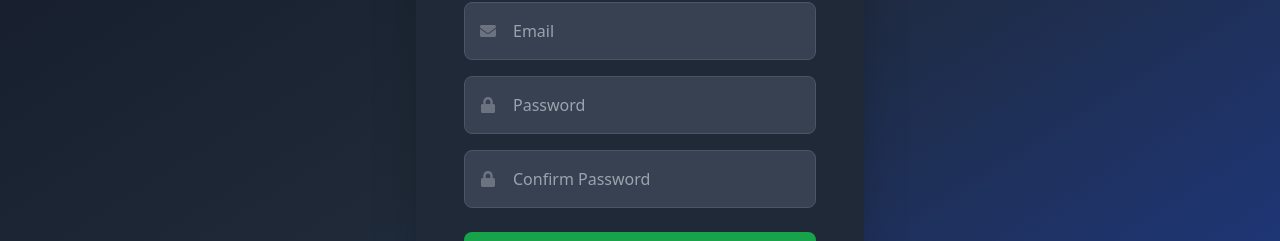
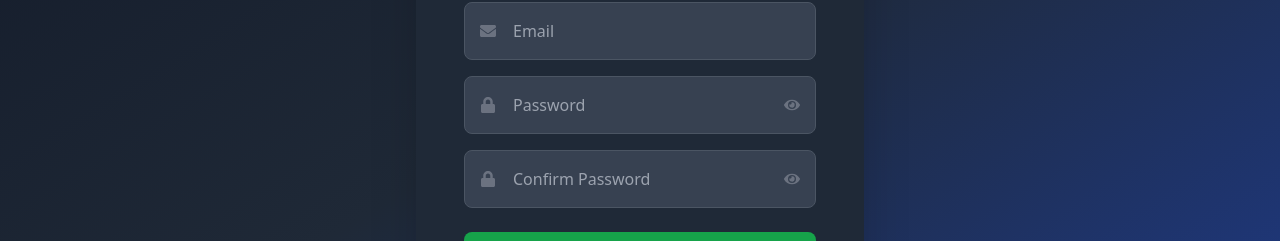
Before and after one commit to krishshah1519/DigitalGhar, a React (Vite) app in the folder frontend/: page / in a window 1280 px wide. Both pictures are taken after a click on the button "Don't have an account? Register". Shown: the part 357-598 px from the top of the page. Built offline with nearby package versions, Linux system fonts and the light colour scheme.

Commit message:
Feature: show password

```diff
--- a/frontend/src/components/Auth/Login.jsx
+++ b/frontend/src/components/Auth/Login.jsx
@@ -1,11 +1,12 @@
 import React, { useState } from 'react';
 import api from "../api/axiosConfig";
 import { useNavigate } from "react-router-dom";
-import { FaUser, FaLock } from 'react-icons/fa';
+import { FaUser, FaLock, FaEye, FaEyeSlash } from 'react-icons/fa';
 
 const Login = ({ setAuthError }) => {
   const [username, setUsername] = useState("");
   const [password, setPassword] = useState("");
+  const [showPassword, setShowPassword] = useState(false);
   const navigate = useNavigate();
 
   const handleSubmit = async (e) => {
@@ -40,13 +41,16 @@ const Login = ({ setAuthError }) => {
       <div className="relative w-full">
         <FaLock className="absolute left-4 top-1/2 transform -translate-y-1/2 text-gray-500 text-lg" />
         <input
-          type="password"
+          type={showPassword ? "text" : "password"}
           placeholder="Password"
           value={password}
           onChange={(e) => setPassword(e.target.value)}
           required
           className="w-full p-4 pl-12 border border-gray-600 rounded-lg bg-gray-700 text-gray-200 placeholder-gray-400 focus:outline-none focus:ring-2 focus:ring-blue-500 transition-colors"
         />
+        <div className="absolute right-4 top-1/2 transform -translate-y-1/2 cursor-pointer" onClick={() => setShowPassword(!showPassword)}>
+            {showPassword ? <FaEyeSlash className="text-gray-500" /> : <FaEye className="text-gray-500" />}
+        </div>
       </div>
       <button type="submit" className="w-full p-4 border-none rounded-lg bg-blue-600 text-white font-bold cursor-pointer transition-colors hover:bg-blue-700">
         Login
--- a/frontend/src/components/Auth/Register.jsx
+++ b/frontend/src/components/Auth/Register.jsx
@@ -1,6 +1,6 @@
 import React, { useState } from 'react';
 import api from '../api/axiosConfig';
-import { FaUser, FaLock, FaEnvelope } from 'react-icons/fa';
+import { FaUser, FaLock, FaEnvelope, FaEye, FaEyeSlash } from 'react-icons/fa';
 
 const Register = ({ onRegisterSuccess, setAuthError }) => {
   const [formData, setFormData] = useState({
@@ -11,6 +11,9 @@ const Register = ({ onRegisterSuccess, setAuthError }) => {
     first_name: '',
     last_name: '',
   });
+  const [showPassword, setShowPassword] = useState(false);
+  const [showConfirmPassword, setShowConfirmPassword] = useState(false);
+
 
   const handleChange = (e) => {
     setFormData({ ...formData, [e.target.name]: e.target.value });
@@ -63,11 +66,17 @@ const Register = ({ onRegisterSuccess, setAuthError }) => {
       </div>
       <div className="relative">
         <FaLock className="absolute left-4 top-1/2 transform -translate-y-1/2 text-gray-500" />
-        <input className={inputClass} type="password" name="password" placeholder="Password" onChange={handleChange} required />
+        <input className={inputClass} type={showPassword ? "text" : "password"} name="password" placeholder="Password" onChange={handleChange} required />
+        <div className="absolute right-4 top-1/2 transform -translate-y-1/2 cursor-pointer" onClick={() => setShowPassword(!showPassword)}>
+            {showPassword ? <FaEyeSlash className="text-gray-500" /> : <FaEye className="text-gray-500" />}
+        </div>
       </div>
       <div className="relative">
         <FaLock className="absolute left-4 top-1/2 transform -translate-y-1/2 text-gray-500" />
-        <input className={inputClass} type="password" name="password2" placeholder="Confirm Password" onChange={handleChange} required />
+        <input className={inputClass} type={showConfirmPassword ? "text" : "password"} name="password2" placeholder="Confirm Password" onChange={handleChange} required />
+        <div className="absolute right-4 top-1/2 transform -translate-y-1/2 cursor-pointer" onClick={() => setShowConfirmPassword(!showConfirmPassword)}>
+            {showConfirmPassword ? <FaEyeSlash className="text-gray-500" /> : <FaEye className="text-gray-500" />}
+        </div>
       </div>
 
       <button className="w-full p-4 mt-2 border-none rounded-lg bg-green-600 text-white font-bold cursor-pointer transition-colors hover:bg-green-700" type="submit">
```
